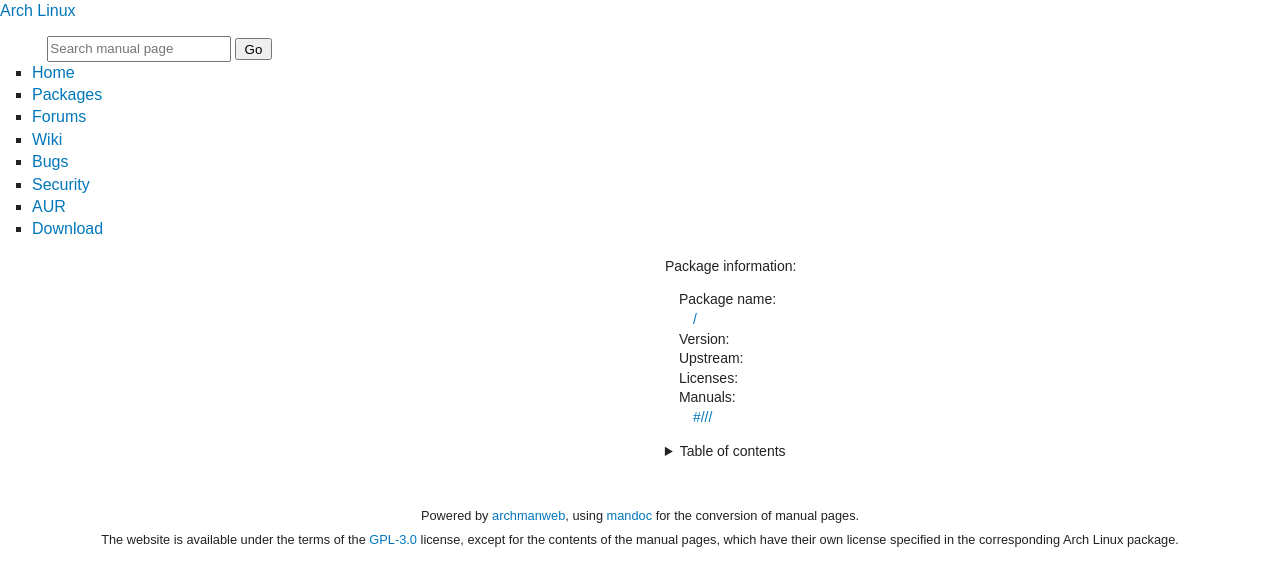
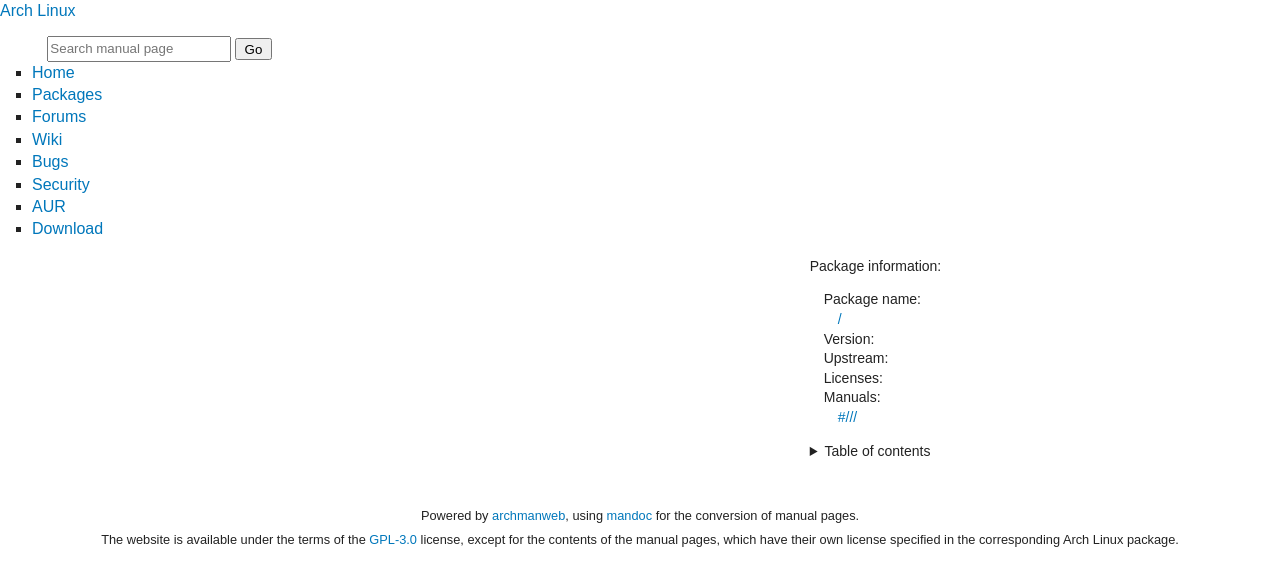
Before and after one commit to archlinux/archmanweb, a Django app: template archmanweb/templates/man_page.html in a window 1280 px wide. Shown: the top 586 px of the page. Run offline with Django 3.2, Linux system fonts and the light colour scheme; the template is opened without the code that fills it, so the values that code supplies are empty; parts of the project's set-up code (start-up, migrations or seed data) failed here and were passed over.

Commit message:
CSS: improve content scaling, center the main content
see #24

```diff
--- a/archmanweb/static/archmanweb/base.css
+++ b/archmanweb/static/archmanweb/base.css
@@ -17,6 +17,9 @@ body {
 /*    background: #f6f9fc; */
     color: #222;
     font: normal 100% sans-serif;
+    /* set min-width to prevent over-shrinking of the body when
+     * a flex-container child refuses to shrink */
+    min-width: min-content;
 }
 
 p {
@@ -189,28 +192,42 @@ h5 {
 main#content {
     display: flex;
     margin: 1em;
+    justify-content: center;
 }
 
 #content-left {
     display: block;
     order: 1;
-    /* max-width of .man-page-content has to be specified here to make it play
-     * nice with flex */
+    /* max-width of the content has to be specified here to make it play nice
+     * with flex. Setting it to max-content would prevent growing beyond the
+     * largest child element. */
     max-width: 80ch;
     /* set min-width to prevent excessive shrinking
      * (and to force shrinking in case there is an element which refuses to
      * shrink, e.g. a very long line in a <pre> tag) */
     min-width: 40ch;
-    /* shrinks to 0 to apply 70% width */
+    /* set initial/ideal width to 70% */
+    flex-basis: 70%;
+    /* shrink factor of 0 effectively means that it will not shrink below 70% of
+     * the available space (the sidebar will be shrinked instead) */
     flex-shrink: 0;
-    /* sets initial width to 70% */
-    flex-basis: 70%;
+    /* increase grow factor to expand into the extra space at the cost of the
+     * sidebar */
+    flex-grow: 1;
 }
 
 #sidebar {
     display: block;
     order: 2;
     margin-left: 2em;
+    /* set min-width to prevent excessive shrinking
+     * (and to force shrinking in case there is an element which refuses to
+     * shrink, e.g. a very long word) */
+    min-width: 20ch;
+    /* set max-width to prevent excessive growing */
+    max-width: 40ch;
+    /* sets flex base width to 30% (complement of the main content's base) */
+    flex-basis: 30%;
 }
 #sidebar > * {
     margin-bottom: 1em;
@@ -290,7 +307,7 @@ table.styled-table tr td,
 table.styled-table th {
     padding: 0.35em 0.90em;
     text-align: left;
-    white-space: nowrap;
+    /*white-space: nowrap;*/
 }
 
 table.styled-table th {
--- a/archmanweb/static/archmanweb/man_page.css
+++ b/archmanweb/static/archmanweb/man_page.css
@@ -1,10 +1,6 @@
 /*
  * Basic style
  */
-
-.man-page-content {
-    max-width: 80ch;
-}
 
 .man-page-content div.manual-text {
     text-align: justify;
@@ -95,7 +91,8 @@
 /* Arch-styled tables
  * style copied from base.css and changed:
  * - applied to the "tbl" class
- * - removed "white-space: nowrap"
+ * - removed "white-space: nowrap", set word-break to force shrinking on small
+ *   screens
  * - "th" style applied also to "td" in the first row
  * - top and bottom margins set to 1em for consistency with other markup elements
  *   (they have to be the same because mandoc creates elements with text of the
@@ -115,6 +112,7 @@
 .man-page-content table.tbl th {
     padding: 0.35em 0.90em;
     text-align: left;
+    word-break: break-word;
 }
 
 .man-page-content table.tbl th,
@@ -122,6 +120,7 @@
     background: rgb(217, 230, 236) none repeat scroll 0 0;
     border-bottom: 1px solid #bcd;
     font-weight: bold;
+    word-break: initial;
 }
 
 .man-page-content table.tbl tr:hover {
```
